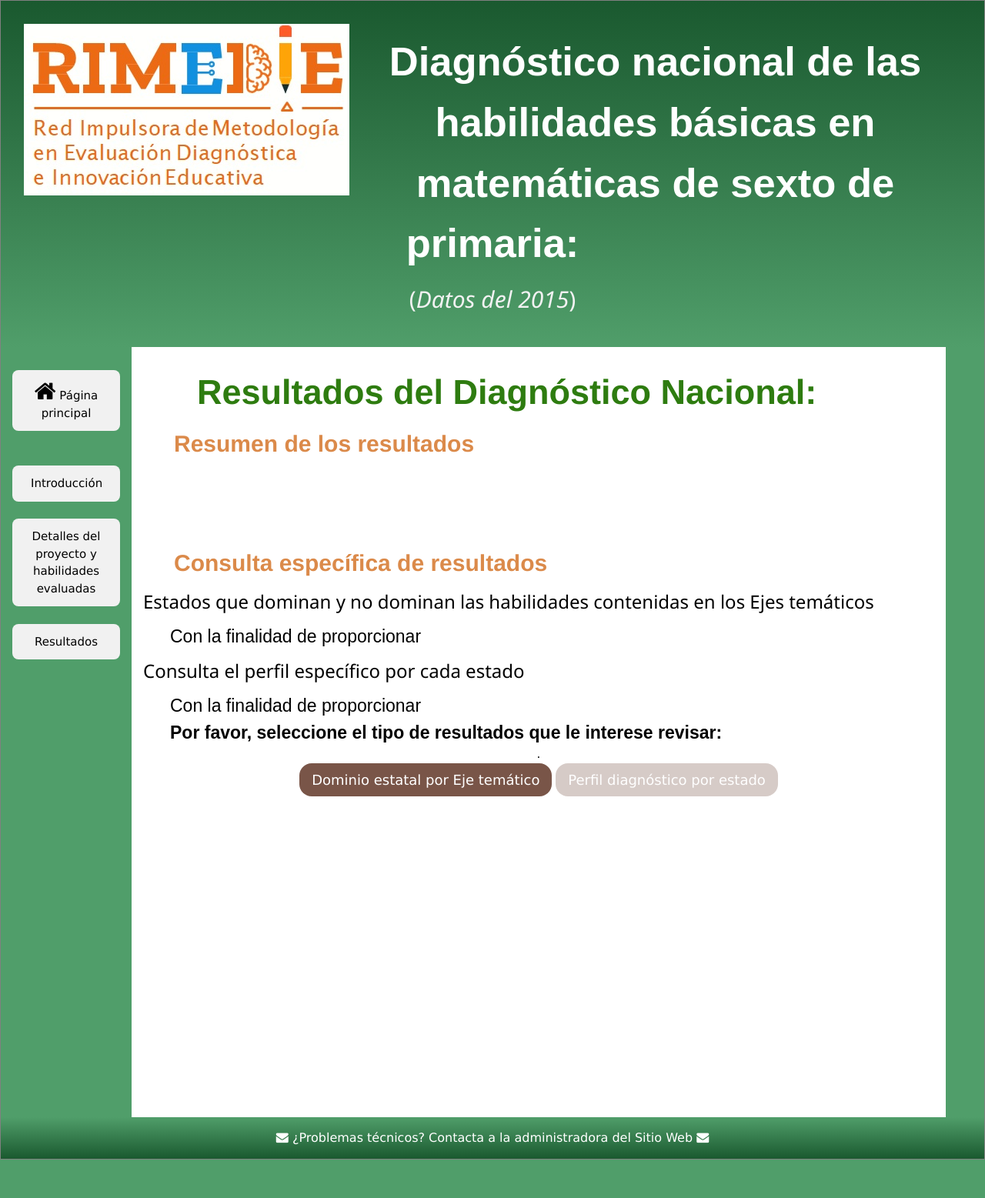
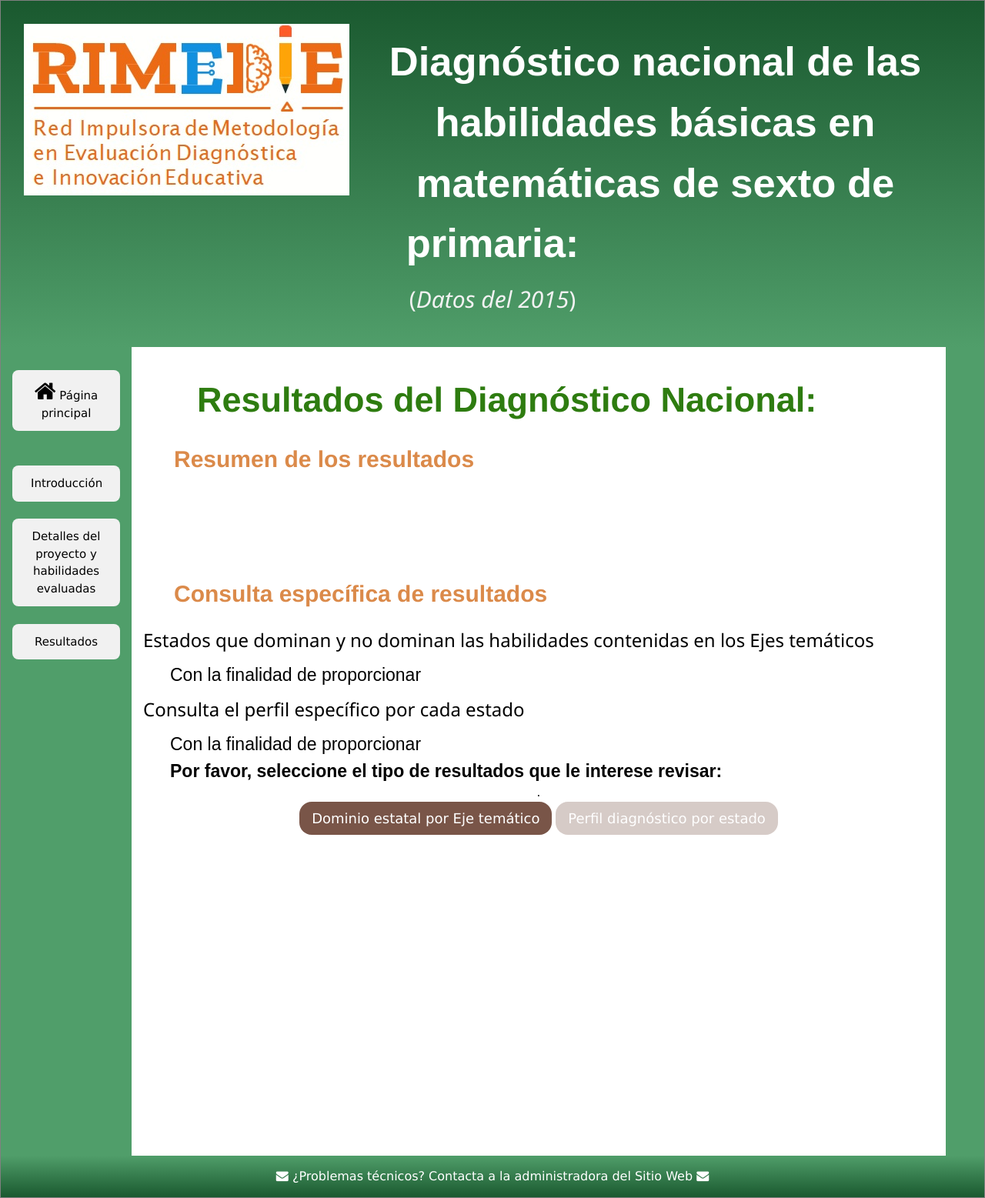
Before and after one commit to rimedie/rimedie.github.io, a Jekyll site: the page built from 1_InfoResultados.html, in a window 1280 px wide. Shown: the whole page at 77% size. Built offline with Jekyll 4.4.1, drawn with Linux system fonts in a browser that asks for light colours; before the commit the page ends 1507 px from its top, so only the background shows below that.

Commit message:
Update 1_Explorer.html

```diff
--- a/_layouts/1_Explorer.html
+++ b/_layouts/1_Explorer.html
@@ -31,6 +31,8 @@ h1.interact {
     text-align: left;
     color:#2e7c10;
     font-weight:bold;
+	    margin-top: 20px;
+    margin-bottom: 20px;
 }
 
 <!--El título de la página (El contenido)-->
@@ -48,6 +50,8 @@ h2.interact {
     text-align: left;
     color:#db8a4a;
     font-weight:bold;
+	margin-top: 20px;
+    margin-bottom: 20px;
 }
 
 <!--El contenido de la página (El contenido)-->
```
